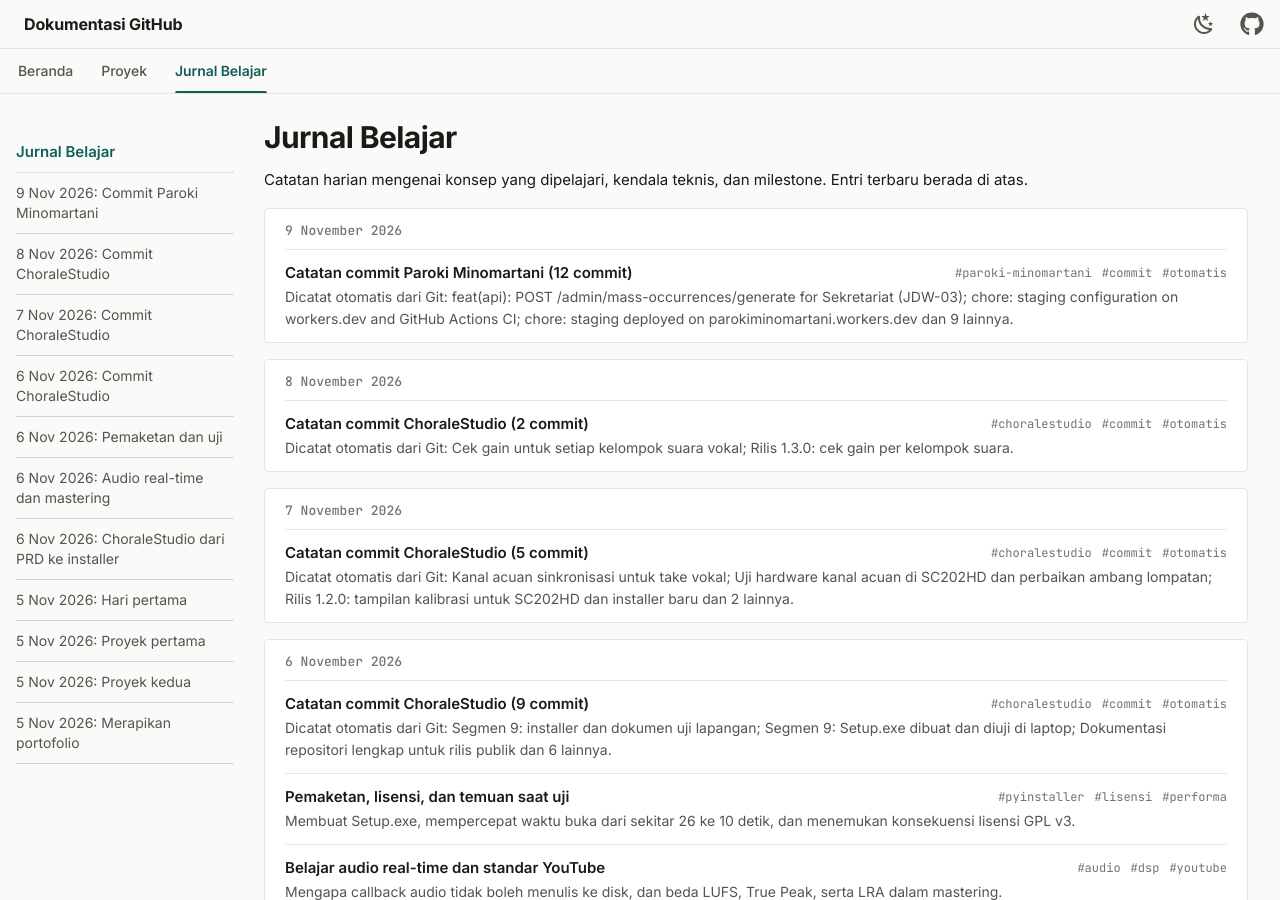
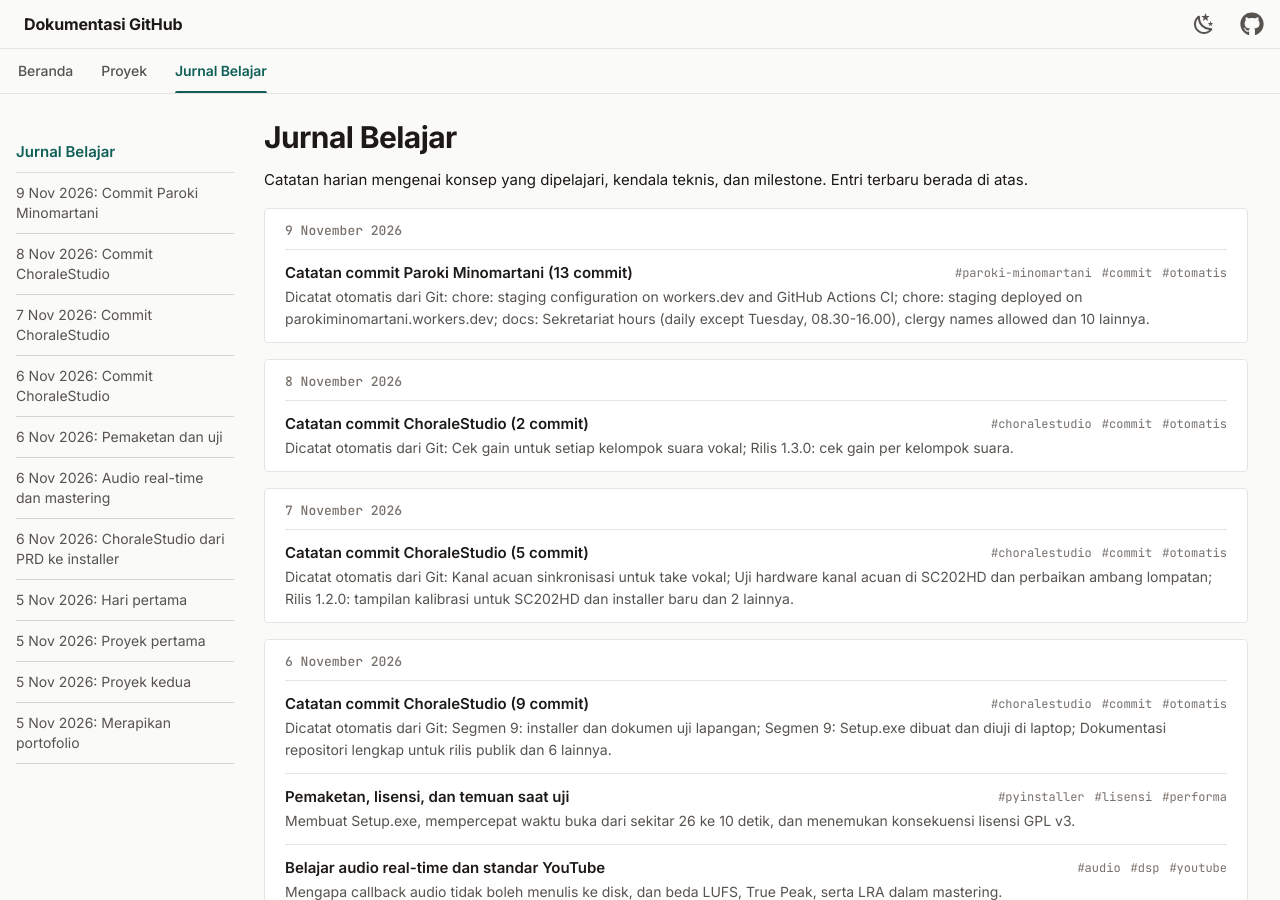
Before and after one commit to dimasarturoh15/dimasarturoh15.github.io, an MkDocs documentation site: the page built from docs/journal/index.md, in a window 1280 px wide and 900 px high. Built offline with MkDocs 1.6.1 and Material for MkDocs 9.7.7, drawn with Linux system fonts in a browser that asks for light colours.

Commit message:
docs: sync Paroki Minomartani commit 0231527

```diff
--- a/docs/journal/index.md
+++ b/docs/journal/index.md
@@ -11,9 +11,9 @@ Catatan harian mengenai konsep yang dipelajari, kendala teknis, dan milestone. E
 <h2 class="log-date"><time datetime="2026-11-09">9 November 2026</time></h2>
 <ol class="log">
   <li>
-    <a class="log-title" href="2026-11-09-paroki-minomartani-commit/">Catatan commit Paroki Minomartani (12 commit)</a>
+    <a class="log-title" href="2026-11-09-paroki-minomartani-commit/">Catatan commit Paroki Minomartani (13 commit)</a>
     <span class="tags"><span>#paroki-minomartani</span><span>#commit</span><span>#otomatis</span></span>
-    <p>Dicatat otomatis dari Git: feat(api): POST /admin/mass-occurrences/generate for Sekretariat (JDW-03); chore: staging configuration on workers.dev and GitHub Actions CI; chore: staging deployed on parokiminomartani.workers.dev dan 9 lainnya.</p>
+    <p>Dicatat otomatis dari Git: chore: staging configuration on workers.dev and GitHub Actions CI; chore: staging deployed on parokiminomartani.workers.dev; docs: Sekretariat hours (daily except Tuesday, 08.30-16.00), clergy names allowed dan 10 lainnya.</p>
   </li>
 </ol>
 </div>
```
Also changed, not shown: docs/index.md (+1 -1 lines), docs/journal/2026-11-09-paroki-minomartani-commit.md (+12 -4 lines), docs/projects/paroki-minomartani.md (+1 -0 lines).
